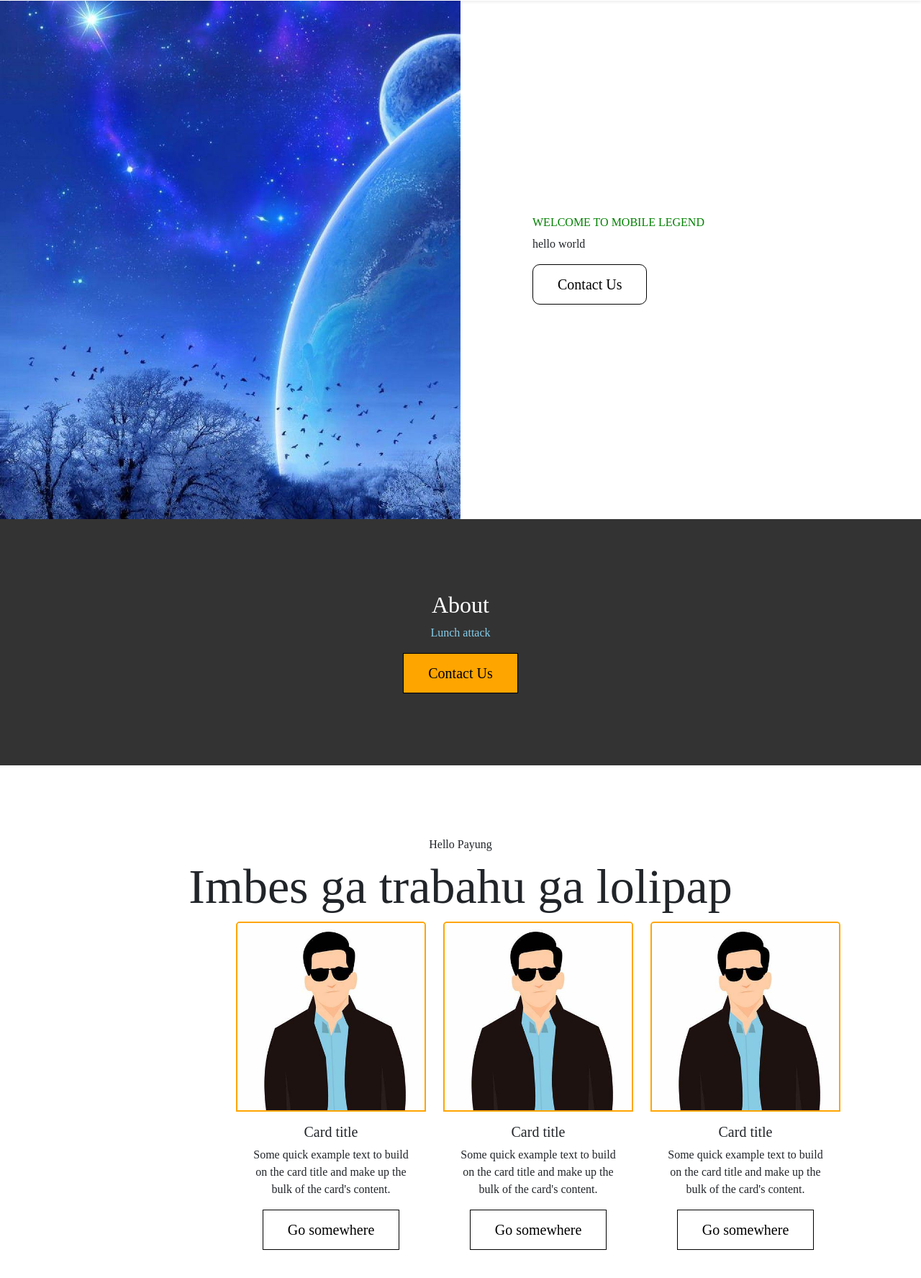
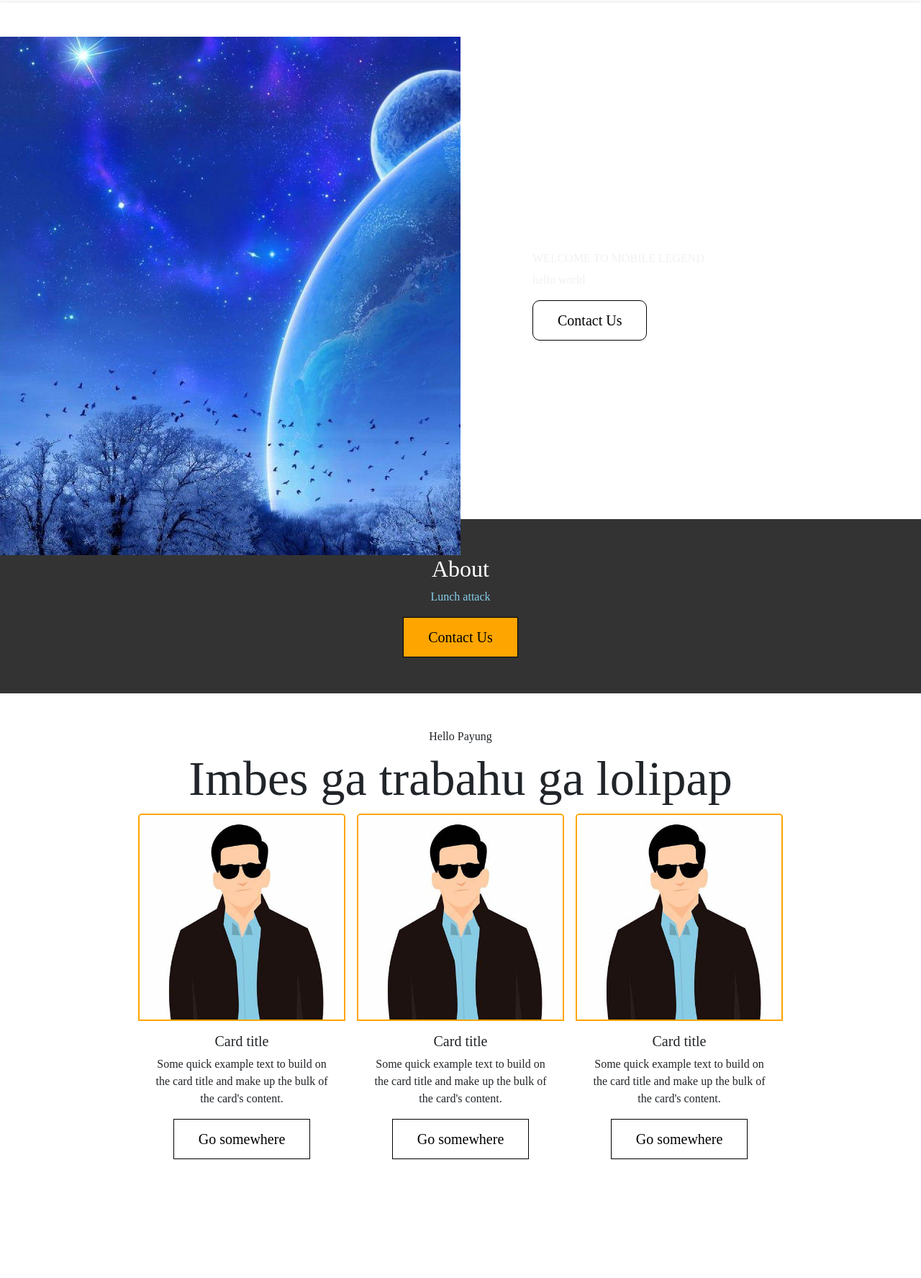
Before and after one commit to Wilfre123/Landing_page, a plain HTML site: page index.html in a window 1280 px wide. Shown: the part 79-1854 px from the top of the page at 72% size. After the commit the page ends 1755 px from the top, so only its background shows below. Drawn offline with nearby package versions, Linux system fonts and the light colour scheme.

Commit message:
Update index.html

```diff
--- a/index.html
+++ b/index.html
@@ -6,7 +6,57 @@
 	<link href="https://cdn.jsdelivr.net/npm/bootstrap@5.2.3/dist/css/bootstrap.min.css" rel="stylesheet" integrity="sha384-rbsA2VBKQhggwzxH7pPCaAqO46MgnOM80zW1RWuH61DGLwZJEdK2Kadq2F9CUG65" crossorigin="anonymous">
 	<script src="https://cdn.jsdelivr.net/npm/bootstrap@5.2.3/dist/js/bootstrap.bundle.min.js" integrity="sha384-kenU1KFdBIe4zVF0s0G1M5b4hcpxyD9F7jL+jjXkk+Q2h455rYXK/7HAuoJl+0I4" crossorigin="anonymous"></script>
 	<link rel="stylesheet" type="text/css" href="style.css">
-	<title></title>
+	<title>Modern Webpage</title>
+	<style>
+		/* Smooth transitions */
+		.card {
+			transition: transform 0.3s ease, box-shadow 0.3s ease;
+		}
+
+		.card:hover {
+			transform: translateY(-10px);
+			box-shadow: 0 4px 20px rgba(0, 0, 0, 0.2);
+		}
+
+		/* Center the card grid */
+		#services .row {
+			display: flex;
+			justify-content: center;
+			align-items: center;
+			gap: 20px;
+		}
+
+		/* Adding some styles to the sections */
+		#about, #services {
+			padding: 50px 0;
+		}
+
+		#about h2 {
+			color: white;
+		}
+
+		#about p {
+			color: skyblue;
+		}
+
+		/* Navbar styling */
+		.navbar {
+			box-shadow: 0 4px 10px rgba(0, 0, 0, 0.1);
+		}
+
+		/* Banner Styling */
+		#banner .container-fluid {
+			padding: 50px 0;
+		}
+
+		#banner h6 {
+			color: #f1f1f1;
+		}
+
+		#banner p {
+			color: #f1f1f1;
+		}
+	</style>
 </head>
 <body>
 
@@ -39,7 +89,6 @@
 	<div class="container-fluid">
 		<div class="row align-items-center">
 			<div class="col-lg-6 ngee">
-
 			</div>
 			<div class="col-lg-6 meow">
 				<h6>Welcome to mobile legend</h6>
@@ -57,31 +106,17 @@
 				<h2>About</h2>
 				<p style="color: skyblue;">Lunch attack</p>
 				<a href="" class="btn btn-primary" style="background-color: orange">Contact Us</a>
-
 			</div>
 		</div>
 	</div>
 </section>
 
-
 <section id="services">
 	<div class="container">
-		<h6 class="text-center">
-			Hello Payung
-		</h6>
+		<h6 class="text-center">Hello Payung</h6>
 		<h2 class="text-center">Imbes ga trabahu ga lolipap</h2>
 		<div class="row">
-			<div class="col d-flex align-items-center justify-content-center"></div>
-
-
-		   <div class="card" style="width: 18rem;">
-		  <img src="./OIP.jpeg" class="card-img-top" alt="...">
-		  <div class="card-body text-center">
-		    <h5 class="card-title">Card title</h5>
-		    <p class="card-text">Some quick example text to build on the card title and make up the bulk of the card's content.</p>
-		    <a href="#" class="btn btn-primary">Go somewhere</a>
-		  </div>
-		</div>
+			<div class="col-12 d-flex justify-content-center align-items-center gap-3">
 				<div class="card" style="width: 18rem;">
 				  <img src="./OIP.jpeg" class="card-img-top" alt="...">
 				  <div class="card-body text-center">
@@ -100,7 +135,14 @@
 				  </div>
 				</div>
 
-
+				<div class="card" style="width: 18rem;">
+				  <img src="./OIP.jpeg" class="card-img-top" alt="...">
+				  <div class="card-body text-center">
+				    <h5 class="card-title">Card title</h5>
+				    <p class="card-text">Some quick example text to build on the card title and make up the bulk of the card's content.</p>
+				    <a href="#" class="btn btn-primary">Go somewhere</a>
+				  </div>
+				</div>
 			</div>
 		</div>
 	</div>
```
Lines whose indentation alone changed are shown as unchanged.
